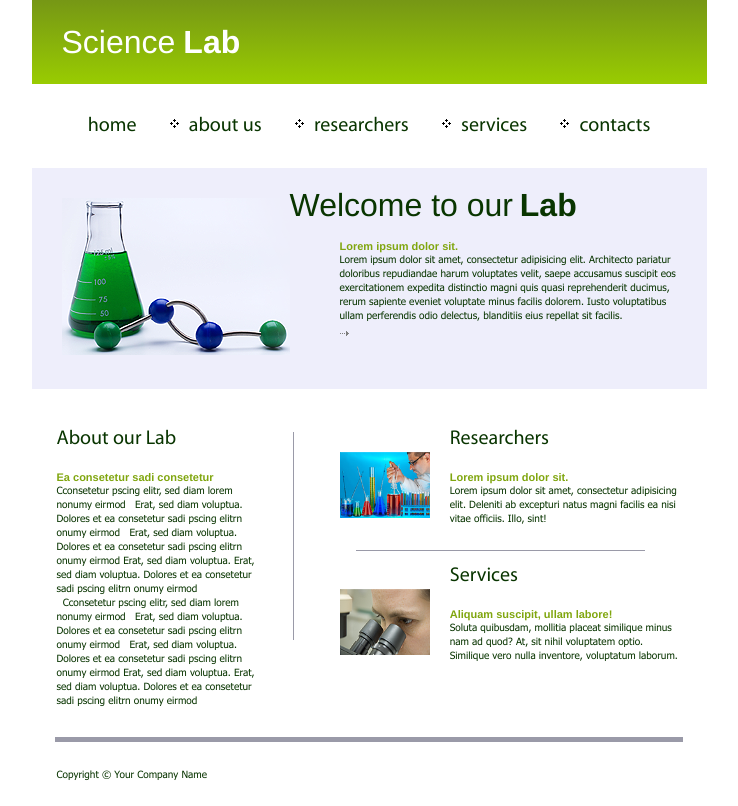
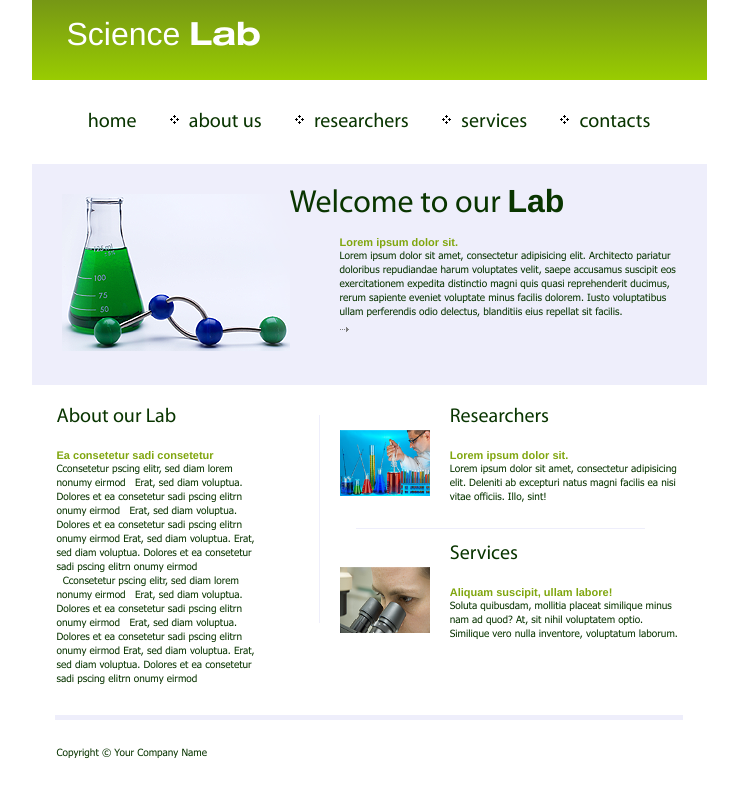
Before and after one commit to vladyslavnes/ScienceLab, a plain HTML site: page index.html in a window 1280 px wide. Shown: the whole page, without its empty margins (271-1009 px from the left). Drawn offline with Linux system fonts and the light colour scheme; a web font is replaced by a local one.

Commit message:
Improved header fonts

```diff
--- a/index.html
+++ b/index.html
@@ -3,14 +3,13 @@
 <head>
 	<meta charset="UTF-8">
 	<title>Science Lab</title>
-	<link rel="stylesheet" href="style.css">
-	<!-- <link rel="stylesheet" href="https://nomail.com.ua/api/font-face/10247.css"> -->
+	<link rel="stylesheet" href="./style.css">
 </head>
 <body>
 	<div class="container">
 		<header>
 			<h1>
-				<span class="thin">Science</span>
+				Science
 				<b>Lab</b>
 			</h1>
 		</header>
@@ -35,24 +34,23 @@
 		</nav>
 		<main>
 			<picture>
-				<img src="img/lab.png" alt="Science Lab">
+				<img src="./img/lab.png" alt="Science Lab">
 			</picture>
 			<div>
 				<h2>
-					<span class="thin">Welcome to our</span> <b>Lab</b>
+					Welcome to our <b>Lab</b>
 				</h2>
 				<section>
 					<h4 class="heading"> Lorem ipsum dolor sit. </h4>
 					<p>Lorem ipsum dolor sit amet, consectetur adipisicing elit. Architecto pariatur doloribus repudiandae harum voluptates velit, saepe accusamus suscipit eos exercitationem expedita distinctio magni quis quasi reprehenderit ducimus, rerum sapiente eveniet voluptate minus facilis dolorem. Iusto voluptatibus ullam perferendis odio delectus, blanditiis eius repellat sit facilis.</p>
 					<div>
 						<a href="#more">
-							<img src="img/arrow.png">
+							<img src="./img/arrow.png">
 						</a>
 						</div>
 				</section>
 			</div>
 		</main>
-		<br>
 		<div class="content">
 			<section id="about">
 				<h2>About our Lab</h2>
@@ -64,7 +62,7 @@
 			<div id="info">
 				<section>
 					<picture>
-						<img src="img/researchers.png" alt="Researchers">
+						<img src="./img/researchers.png" alt="Researchers">
 					</picture>
 					<div class="info-block">
 						<h2>Researchers</h2>
@@ -77,7 +75,7 @@
 				<br>
 				<section>
 					<picture>
-						<img src="img/services.png" alt="Services">
+						<img src="./img/services.png" alt="Services">
 					</picture>
 					<div class="info-block">
 						<h2>Services</h2>
--- a/style.css
+++ b/style.css
@@ -9,17 +9,13 @@ html, body {
 	height: 100%;
 }
 
-.thin {
-	font-weight: 100;
-}
-
 .container {
 	max-width: 675px;
 	margin: 0 auto;
 }
 
 header {
-	padding: 35px 0 35px 30px;
+	padding: 27px 0 28px 35px;
 	background: -webkit-gradient(linear,left top, left bottom,from(#769715),to(#99cc01));
 	background: -webkit-linear-gradient(#769715,#99cc01);
 	background: -o-linear-gradient(#769715,#99cc01);
@@ -28,12 +24,18 @@ header {
 
 header h1 {
 	color: #fff;
-	font: 32px "Helvetica Neue LT Pro - Th Ex";
+	font-size: 32px;
+	font-family: "Helvetica Neue LT Pro - Th Ex", Helvetica;
 	font-weight: 400;
 	line-height: 14.16px;
+	width: 200px;
+	height: 25px;
+	color: #fff;
+
 }
 
 header b {
+	font-family: "Helvetica Neue LT Pro - Bd Ex", Helvetica;
 	font-weight: 1000;
 }
 
@@ -163,8 +165,9 @@ p {
 .h-line {
 	width: 1px;
 	height: 208px;
-	border-left: 1px solid #9a9aa8;
+	border-right: 1px solid #eeeefb;
 	padding-left: 25px;
+	margin-top: 5px;
 	margin-left: 25px;
 }
 
@@ -172,7 +175,7 @@ p {
 	width: 80%;
 	margin: 0 auto;
 	border-width: 0 0 1px 0;
-	border-color: #9a9aa8;
+	border-color: #eeeefb;
 	height: 5px;
 }
 
@@ -259,3 +262,13 @@ footer {
 	font-family: "MyRiad Pro";
 	src: url(./fonts/myriadpro-regular.ttf);
 }
+
+@font-face {
+	font-family: "Helvetica Neue LT Pro - Bd Ex";
+	src: url(./fonts/helveticaneuelt-bdex.otf);
+}
+
+@font-face {
+	font-family: "Helvetica Neue LT Pro - Th Ex";
+	src: url(./fonts/myriadpro-regular.otf);
+}
```
Also changed, not shown: fonts/helveticaneuelt-bdex.otf (added), fonts/helveticaneuelt-thex.otf (added).
